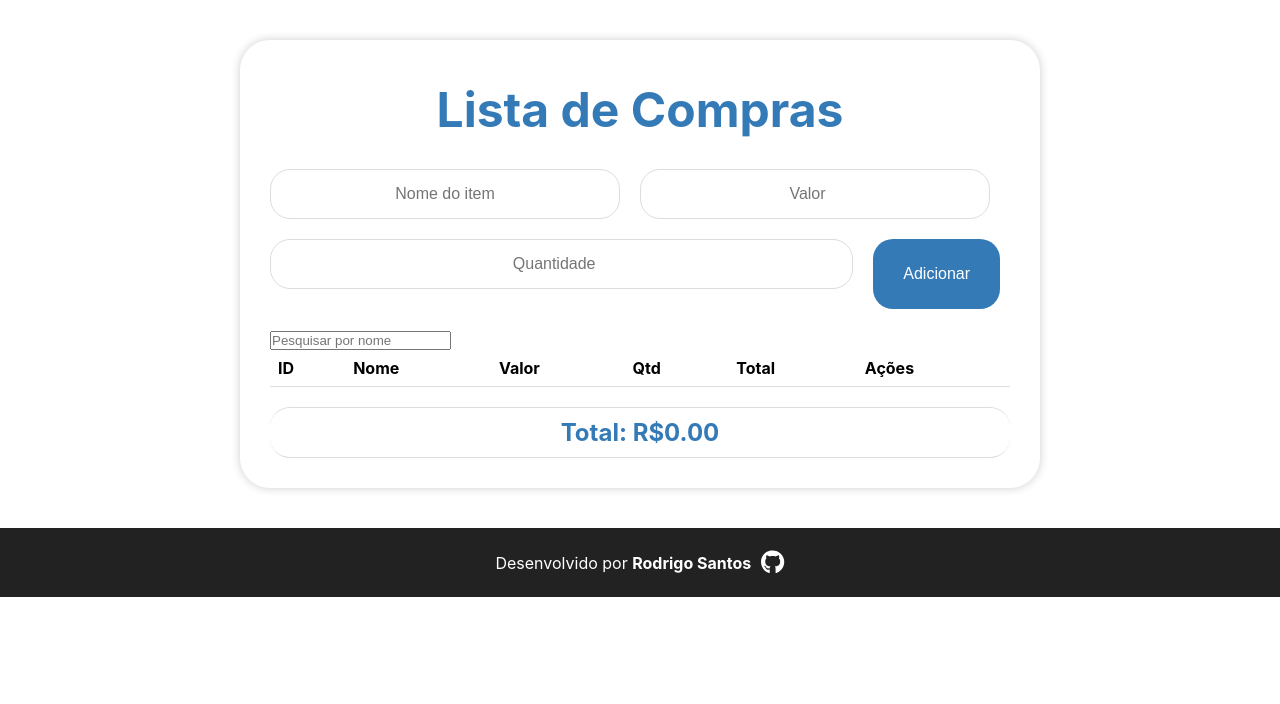
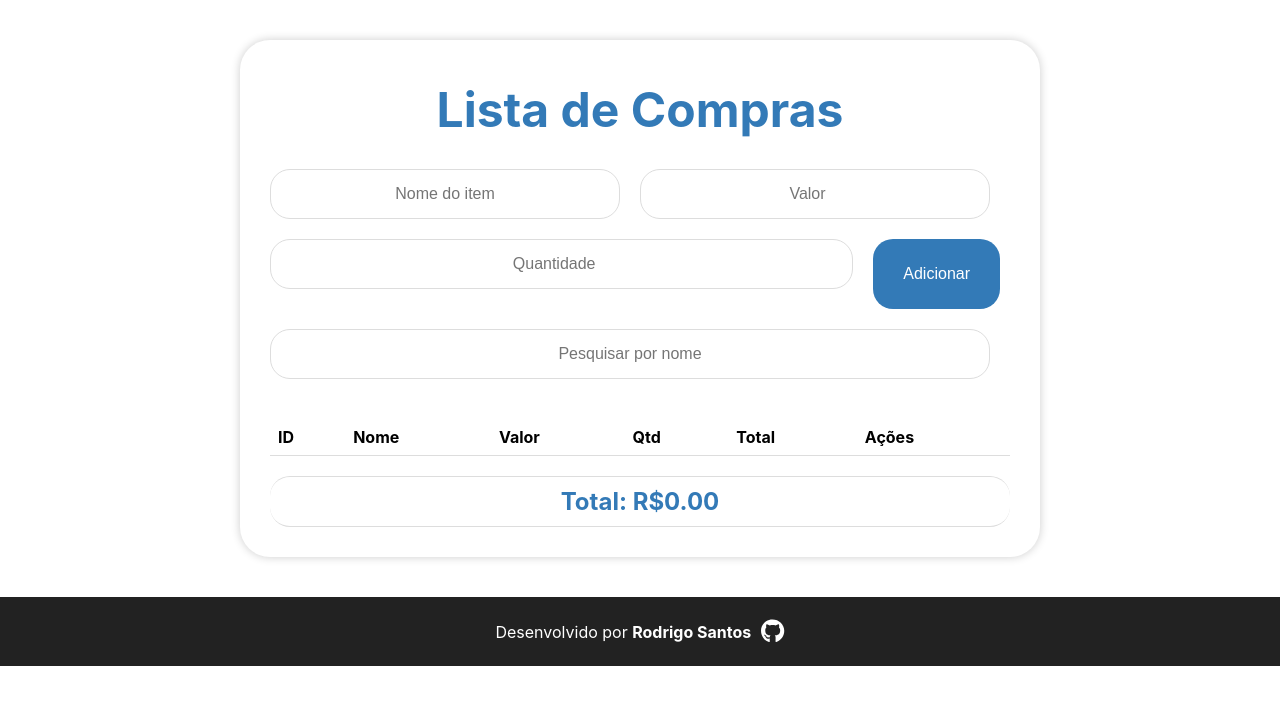
Before and after one commit to rodrigocsdev/compras, a React (Create React App) app: page / in a window 1280 px wide. Shown: the top 704 px of the page. Built offline with nearby package versions, Linux system fonts and the light colour scheme.

Commit message:
melhorado estilo campo pesquisa

```diff
--- a/src/components/ListaDeCompras.js
+++ b/src/components/ListaDeCompras.js
@@ -119,7 +119,7 @@ const ListaDeCompras = () => {
           {editItemId !== null ? "Atualizar" : "Adicionar"}
         </button>
       </div>
-      <div className="search-container">
+      <div className="form-container">
         <input
           type="text"
           placeholder="Pesquisar por nome"
```
